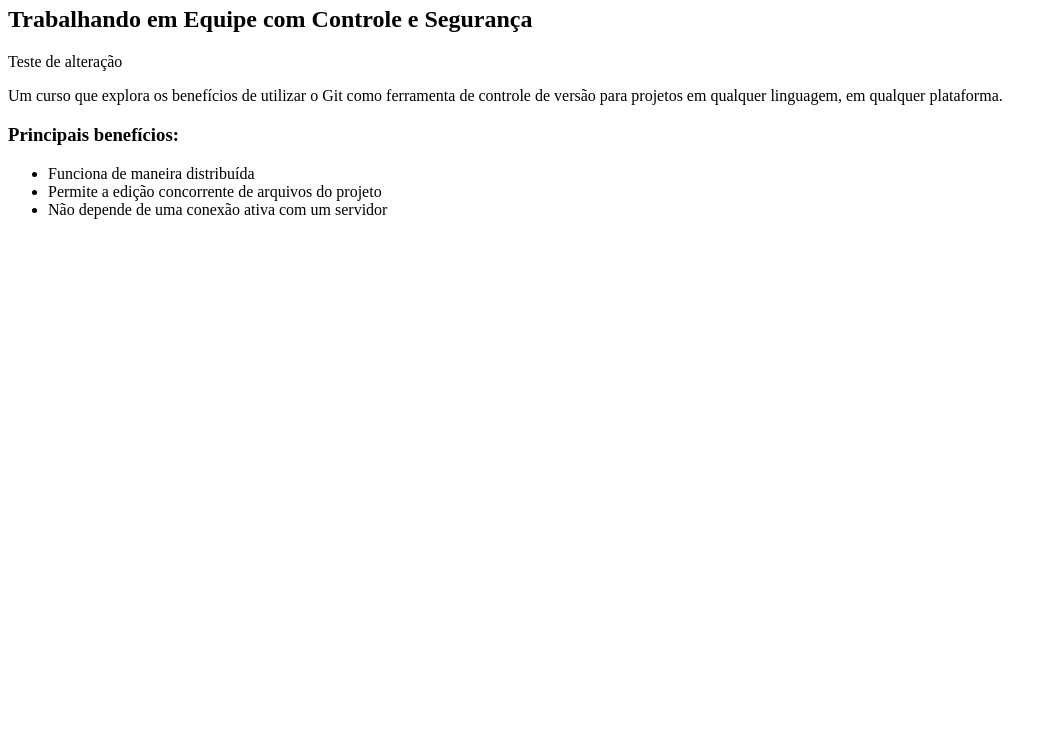
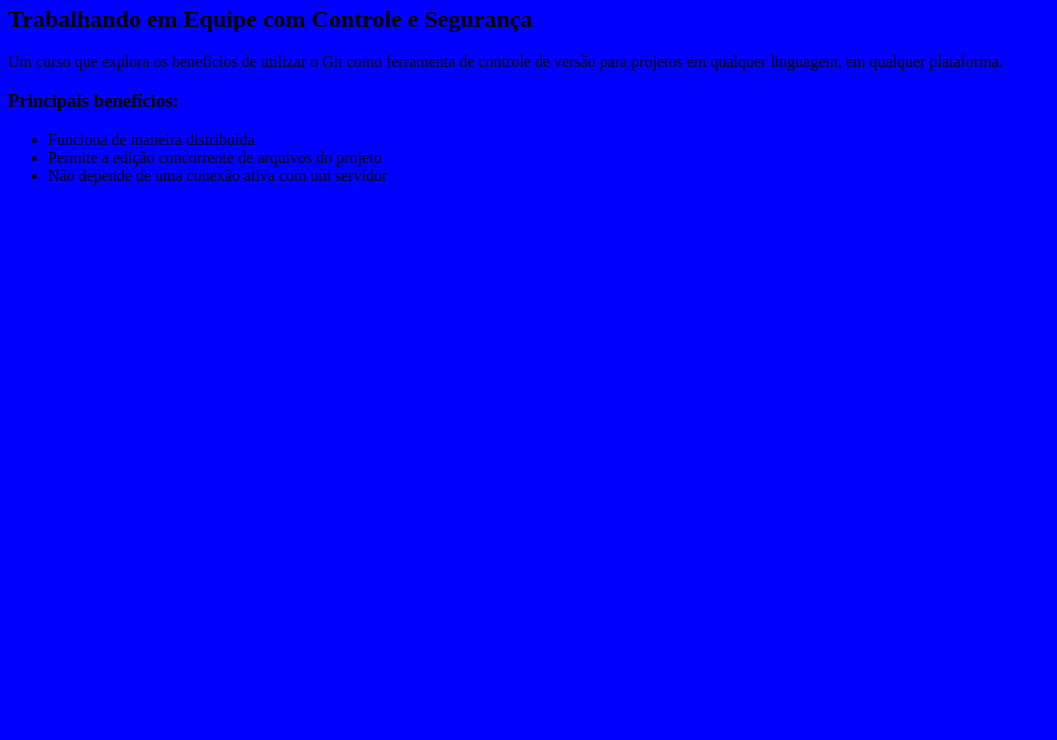
Before and after one commit to StuxxNet/curso-git, a plain HTML site: page index.html in a window 1280 px wide. Shown: the part 60-800 px from the top of the page, without its empty margins (0-1057 px from the left). Drawn offline with Linux system fonts and the light colour scheme.

Commit message:
Adicionei a primeira folha de estilos

```diff
--- a/index.html
+++ b/index.html
@@ -1,10 +1,11 @@
 <html>
     <head>
+        <link rel="stylesheet" type="text/css" href="style.css"/>
     </head>
     <body>
         <h1>Git</h1>
         <h2>Trabalhando em Equipe com Controle e Segurança</h2>
-        <p>Teste de alteração</p>
+
         <p>Um curso que explora os benefícios de utilizar o Git como ferramenta de controle de versão para projetos em qualquer linguagem, em qualquer plataforma.</p>
 
         <h3>Principais benefícios:</h3>
--- /dev/null
+++ b/style.css
@@ -0,0 +1,3 @@
+body {
+    background-color: blue;
+}
```
